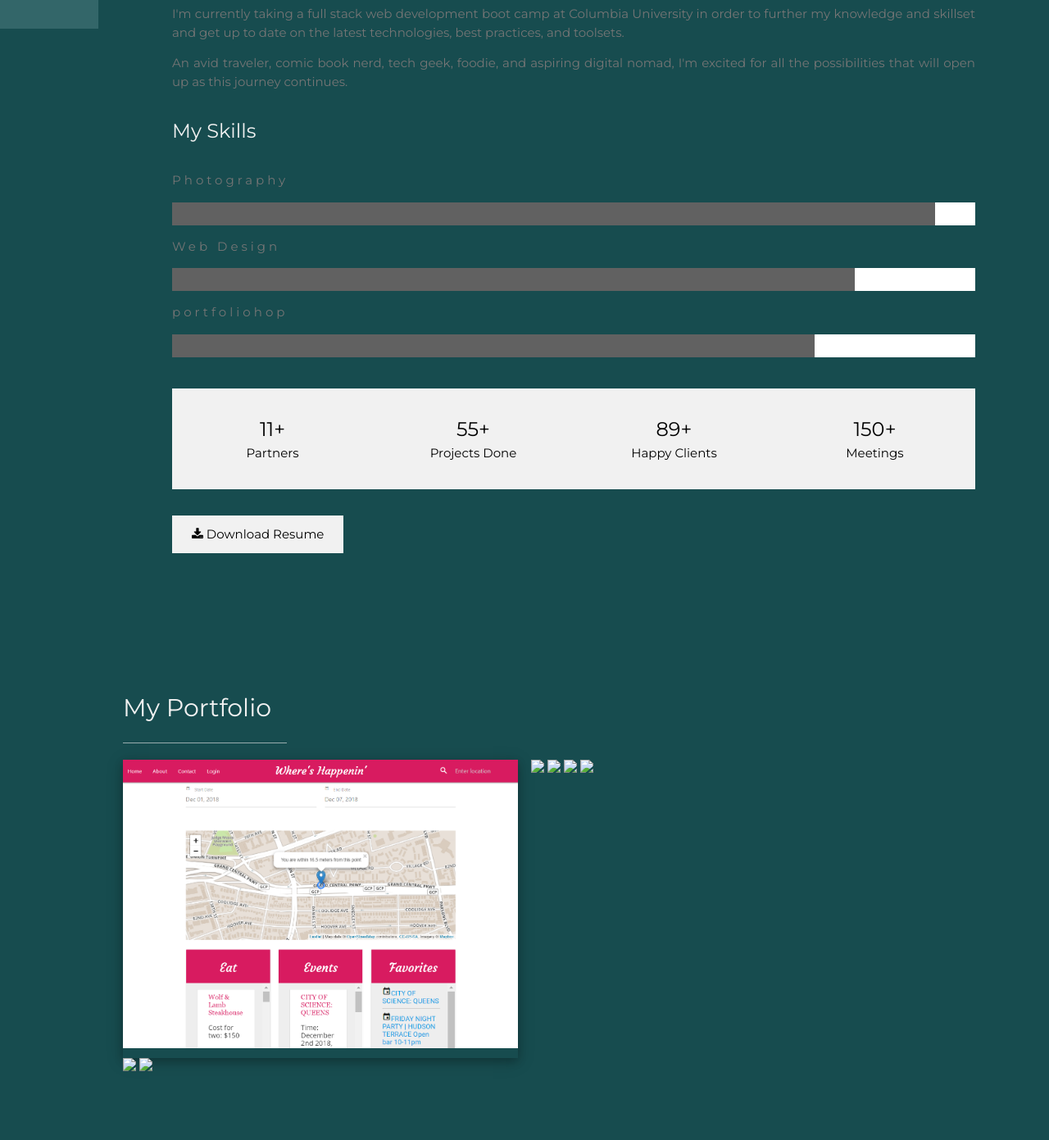
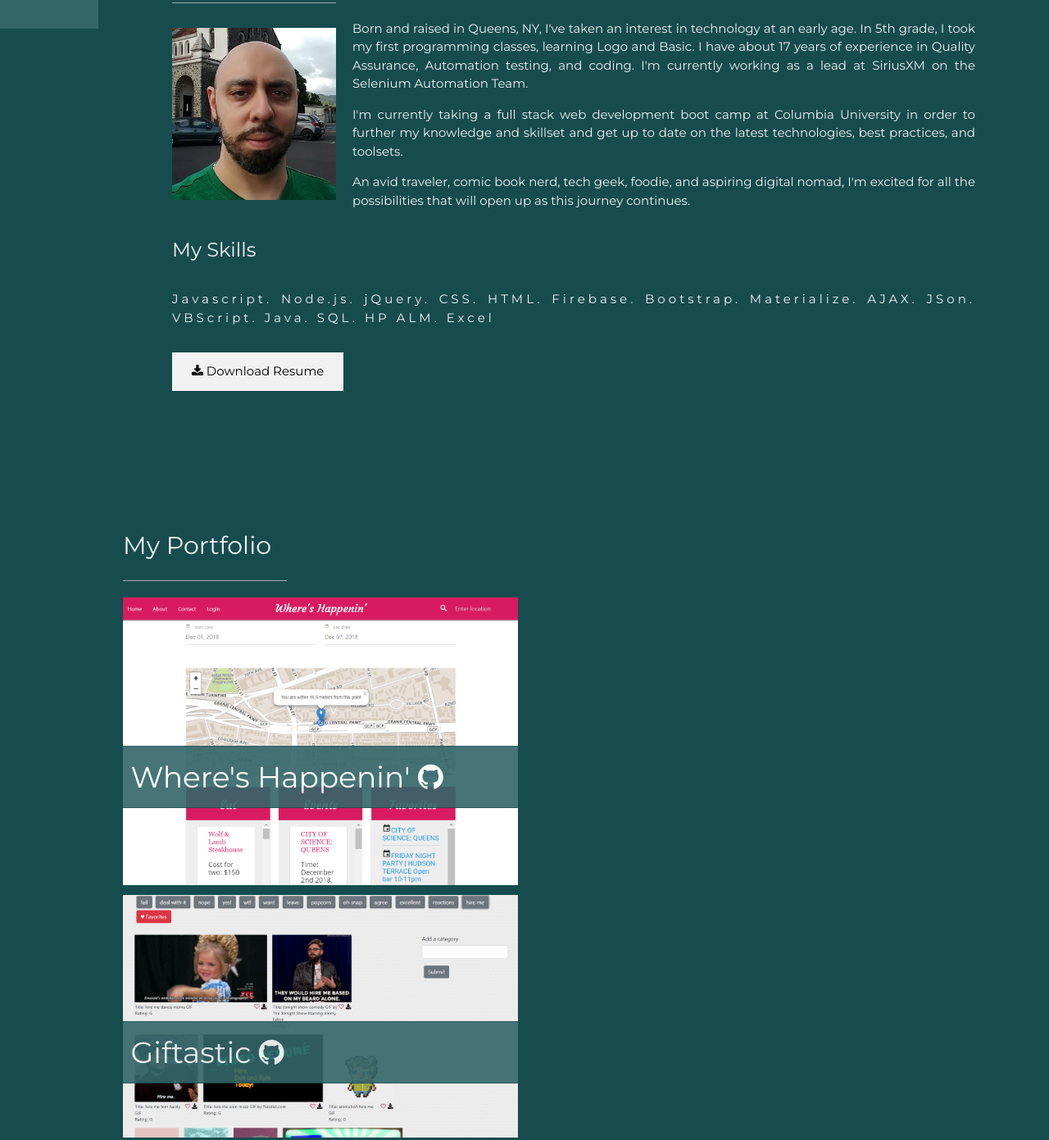
Before and after one commit to amontalto7/MainPortfolio, a plain HTML site: page index.html in a window 1280 px wide. Shown: the part 765-2156 px from the top of the page at 82% size. Drawn offline with nearby package versions, Linux system fonts and the light colour scheme.

Commit message:
Layout complete

```diff
--- a/assets/css/style.css
+++ b/assets/css/style.css
@@ -20,6 +20,13 @@ body, header {
     background-size: 120px;
 }
 
+.aboutpic {
+    float: left;
+    display: inline;
+    width: 200px;
+    margin: 10px 20px 20px 0;
+}
+
 .lnav, nav {
     background-color: #336669!important;
 }
@@ -29,9 +36,43 @@ body, header {
     background-color: #174c4f!important;
 }
 
-.w3-hover-theme:hover {color:#fff !important; background-color:#004a43 !important}
-.w3-hover-text-theme:hover {color:#009688 !important}
-.w3-hover-border-theme:hover {border-color:#009688 !important}
+.portfolio-container {
+    position: relative;
+    text-align: center;
+    color: white;
+    display: inline-block;
+    white-space: nowrap;
+    /* background-color: white; */
+}
+
+.portfolio-container:hover {
+    box-shadow: 0 0 3px #FF0000, 0 0 5px gold;
+}
+
+.portfolio-label {
+    position: absolute;
+    top: 50%;
+    /* left: 16px; */
+    width: 100%;
+    display: flex;
+    background-color: #336669;
+    /* z-index: 5; */
+    opacity: .90;
+    border-top: 1px solid #174c4f;
+    border-bottom: 1px solid #174c4f;
+}
+
+.portfolio-label > a {
+    text-decoration: none;
+    /* font-weight: bold; */
+}
+
+.portfolio-label:hover{
+    border-top: 1px solid #35174f;
+    border-bottom: 1px solid #35174f;
+    color: gold;
+    background-color: #174c4f;
+}
 
 /* Remove margins from "page content" on small screens */
 @media only screen and (max-width: 600px) {#main {margin-left: 0}}
--- a/index.html
+++ b/index.html
@@ -46,17 +46,17 @@
 <!-- Page Content -->
 <div class="w3-padding-large" id="main">
   <!-- Header/Home -->
-  <header class="w3-container w3-padding-32 w3-center w3-text-white" id="home">
+  <header class="w3-container w3-padding-32 w3-center w3-text-white w3-animate-opacity" id="home">
     <!-- <h1 class="w3-jumbo"><span class="w3-hide-small">I'm</span> Anthony Montalto.</h1> -->
-    <img id="mainLogo" src="assets/images/AnthonyLogoTransparent.png" alt="Anthony Montalto" width="400" height="400">
+    <img id="mainLogo" src="assets/images/AnthonyLogoTransparent.png" alt="Anthony Montalto" width="500" height="500"><br>
     <p>Full Stack Web Developer.</p>
-
   </header>
 
   <!-- About Section -->
-  <div class="w3-content w3-justify w3-text-grey w3-padding-64" id="about">
+  <div class="w3-content w3-justify w3-text-light-gray w3-padding-64" id="about">
     <h2 class="w3-text-light-grey">About Me</h2>
     <hr style="width:200px" class="w3-opacity">
+    <img src="assets/images/profilepic.jpg" alt="Anthony Montalto" class="w3-image aboutpic">
     <p>
             Born and raised in Queens, NY, I've taken an interest in technology at an early age. In 5th grade, I took my first programming classes, learning Logo and Basic. I have about 17 years of experience in Quality Assurance, Automation testing, and coding. I'm currently working as a lead at SiriusXM on the Selenium Automation Team.
     </p><p>
@@ -65,39 +65,10 @@
             An avid traveler, comic book nerd, tech geek, foodie, and aspiring digital nomad, I'm excited for all the possibilities that will open up as this journey continues.
     </p>
     <h3 class="w3-padding-16 w3-text-light-grey">My Skills</h3>
-    <p class="w3-wide">Photography</p>
-    <div class="w3-white">
-      <div class="w3-dark-grey" style="height:28px;width:95%"></div>
-    </div>
-    <p class="w3-wide">Web Design</p>
-    <div class="w3-white">
-      <div class="w3-dark-grey" style="height:28px;width:85%"></div>
-    </div>
-    <p class="w3-wide">portfoliohop</p>
-    <div class="w3-white">
-      <div class="w3-dark-grey" style="height:28px;width:80%"></div>
-    </div><br>
+    <p class="w3-wide">Javascript. Node.js. jQuery. CSS. HTML. Firebase. Bootstrap. Materialize. AJAX. JSon. VBScript. Java. SQL. HP ALM. Excel</p>
 
-    <div class="w3-row w3-center w3-padding-16 w3-section w3-light-grey">
-      <div class="w3-quarter w3-section">
-        <span class="w3-xlarge">11+</span><br>
-        Partners
-      </div>
-      <div class="w3-quarter w3-section">
-        <span class="w3-xlarge">55+</span><br>
-        Projects Done
-      </div>
-      <div class="w3-quarter w3-section">
-        <span class="w3-xlarge">89+</span><br>
-        Happy Clients
-      </div>
-      <div class="w3-quarter w3-section">
-        <span class="w3-xlarge">150+</span><br>
-        Meetings
-      </div>
-    </div>
 
-    <button class="w3-button w3-light-grey w3-padding-large w3-section">
+    <button class="w3-button w3-light-grey w3-padding-large w3-section" id="downloadResume">
       <i class="fa fa-download"></i> Download Resume
     </button>
 
@@ -114,34 +85,55 @@
     <!-- Grid for portfolio -->
     <div class="w3-row-padding" style="margin:0 -16px">
       <div class="w3-half">
-          <div class="w3-card-4">
-                <div class="w3-display-container w3-text-white">
-        <a href="https://amontalto7.github.io/WheresHappening/"><img src="assets/images/WheresHappenin.png" style="width:100%" alt="Where's Happenin"></a>
-        <!-- <a href="https://github.com/amontalto7/WheresHappening" target="_blank">https://github.com/amontalto7/WheresHappening</a> -->
-    </div>
-    </div>
-        <img src="/w3images/rocks.jpg" style="width:100%">
-        <img src="/w3images/sailboat.jpg" style="width:100%">
-      </div>
+          <div class="portfolio-container w3-hover">
+            <a href="https://amontalto7.github.io/WheresHappening/" target="_blank"><img src="assets/images/WheresHappenin.png" style="width:100%" alt="Where's Happenin"></a>
+            <a href="https://github.com/amontalto7/WheresHappening" target="_blank">
+              <div class="portfolio-label">
+                <h1>&nbsp;Where's Happenin' <i class="fa fa-github"></i></h1>
+              </div>
+            </a>
+          </div>
+          <div class="portfolio-container w3-hover">
+            <a href="https://amontalto7.github.io/GifTastic/" target="_blank"><img src="assets/images/GifTastic.PNG" style="width:100%" alt="GifTastic"></a>
+            <a href="https://github.com/amontalto7/GifTastic" target="_blank">
+              <div class="portfolio-label">
+                <h1>&nbsp;Giftastic <i class="fa fa-github"></i></h1>
+              </div>
+            </a>
+          </div>
 
-      <div class="w3-half">
-        <img src="/w3images/underwater.jpg" style="width:100%">
-        <img src="/w3images/chef.jpg" style="width:100%">
-        <img src="/w3images/wedding.jpg" style="width:100%">
-        <img src="/w3images/p6.jpg" style="width:100%">
-      </div>
+          <div class="portfolio-container w3-hover">
+            <a href="https://amontalto7.github.io/TriviaGame/" target="_blank"><img src="assets/images/Trivia.PNG" style="width:100%" alt="Trivia Game"></a>
+            <a href="https://github.com/amontalto7/TriviaGame" target="_blank">
+              <div class="portfolio-label">
+                <h1>&nbsp;Trivia <i class="fa fa-github"></i></h1>
+              </div>
+            </a>
+          </div>
+
+          <div class="portfolio-container w3-hover">
+            <a href="https://amontalto7.github.io/Crystal-Collector/" target="_blank"><img src="assets/images/CrystalCollector.PNG" style="width:100%" alt="Crystal COllector"></a>
+            <a href="https://github.com/amontalto7/Crystal-Collector" target="_blank">
+              <div class="portfolio-label">
+                <h1>&nbsp;Crystal Collector <i class="fa fa-github"></i></h1>
+              </div>
+            </a>
+          </div>
+
+        </div>
+
     <!-- End photo grid -->
     </div>
   <!-- End Portfolio Section -->
   </div>
 
   <!-- Contact Section -->
-  <div class="w3-padding-64 w3-content w3-text-grey" id="contact">
+  <div class="w3-padding-64 w3-content w3-text-light-gray" id="contact">
     <h2 class="w3-text-light-grey">Contact Me</h2>
     <hr style="width:200px" class="w3-opacity">
 
     <div class="w3-section">
-      <p><i class="fa fa-map-marker fa-fw w3-text-white w3-xxlarge w3-margin-right"></i> New York, US</p>
+      <p><i class="fa fa-map-marker fa-fw w3-text-white w3-xxlarge w3-margin-right"></i> New York City, US</p>
       <p><i class="fa fa-phone fa-fw w3-text-white w3-xxlarge w3-margin-right"></i> Phone: +1 718 986 9744</p>
       <p><i class="fa fa-envelope fa-fw w3-text-white w3-xxlarge w3-margin-right"> </i> Email: anthonyimontalto@gmail.com</p>
     </div><br>
@@ -162,7 +154,7 @@
   </div>
 
     <!-- Footer -->
-  <footer class="w3-content w3-padding-64 w3-text-grey w3-xlarge">
+  <footer class="w3-content w3-padding-64 w3-text-light-gray w3-xlarge">
     <a href="https://www.facebook.com/amontalto" target="_blank"><i class="fa fa-facebook-official w3-hover-opacity"></i></a>
     <i class="fa fa-instagram w3-hover-opacity"></i>
     <a href="https://github.com/amontalto7" target="_blank"><i class="fa fa-github w3-hover-opacity"></i></a>
@@ -176,5 +168,10 @@
 <!-- END PAGE CONTENT -->
 </div>
 
+  <script type="text/javascript">
+    document.getElementById("downloadResume").onclick = function() {
+      window.open("https://docs.google.com/document/d/1HK604E7RCKD6RJVnSPg2OCwOXiNzOJwj9RdBWvU7TI4/edit?usp=sharing");
+    };
+  </script>
 </body>
 </html>
```
Also changed, not shown: index-template.html (+1 -1 lines), assets/images/CrystalCollector.PNG (added), assets/images/GifTastic.PNG (added), assets/images/Trivia.PNG (added).
